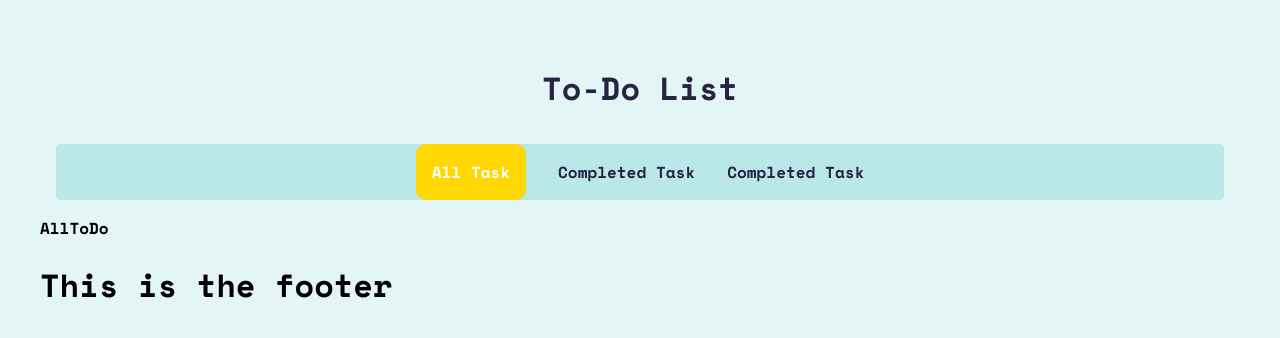
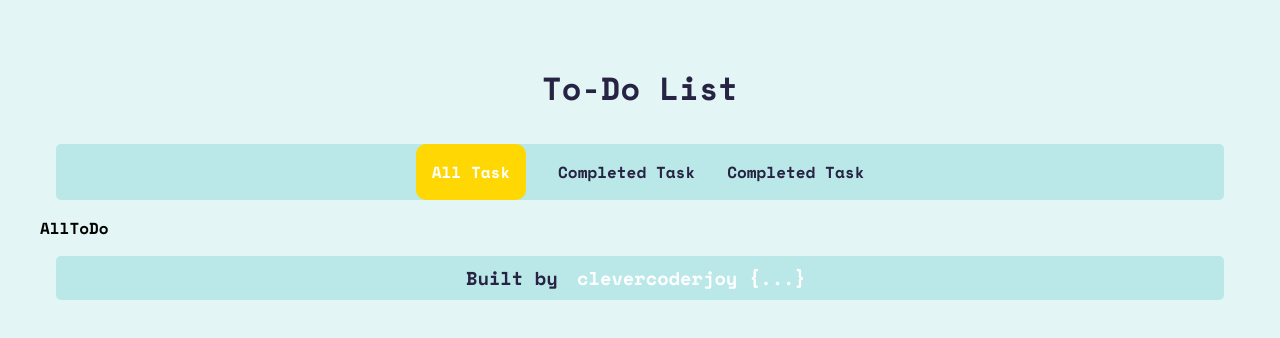
Before and after one commit to clevercoderjoy/ToDo-App, a React (Vite) app: page / in a window 1280 px wide. Shown: the top 338 px of the page. Built offline with nearby package versions, Linux system fonts and the light colour scheme.

Commit message:
feat: done with footer

```diff
--- a/src/components/Footer.jsx
+++ b/src/components/Footer.jsx
@@ -1,11 +1,42 @@
-import React from 'react'
+import React from 'react';
+import styled from 'styled-components';
+import { Link } from 'react-router-dom';
 
 function Footer() {
     return (
         <>
-            <h1>This is the footer</h1>
+            <StyledH3>Built by <StyledLink>clevercoderjoy {"{...}"}</StyledLink></StyledH3>
         </>
     )
 }
 
 export default Footer
+
+export const StyledH3 = styled.h3`
+    color: #272343;
+    text-align: center;
+    padding: 0.5rem;
+    transition: all 0.5s ease-out;
+    background: #bae8e8;
+    border-radius: 5px;
+    margin: 1rem;
+    &:hover{
+        background: #ffd803;
+        color: #272343;
+        padding: 0.5rem;
+        border-radius: 5px;
+    }
+`;
+
+const StyledLink = styled(Link)`
+    text-decoration: none;
+    color: white;
+    transition: all 0.3s ease-out;
+    padding: 0.5rem;
+    &:hover{
+        background: #e3f6f5;
+        color: #272343;
+        padding: 0.5rem;
+        border-radius: 5px;
+    }
+`;
```
